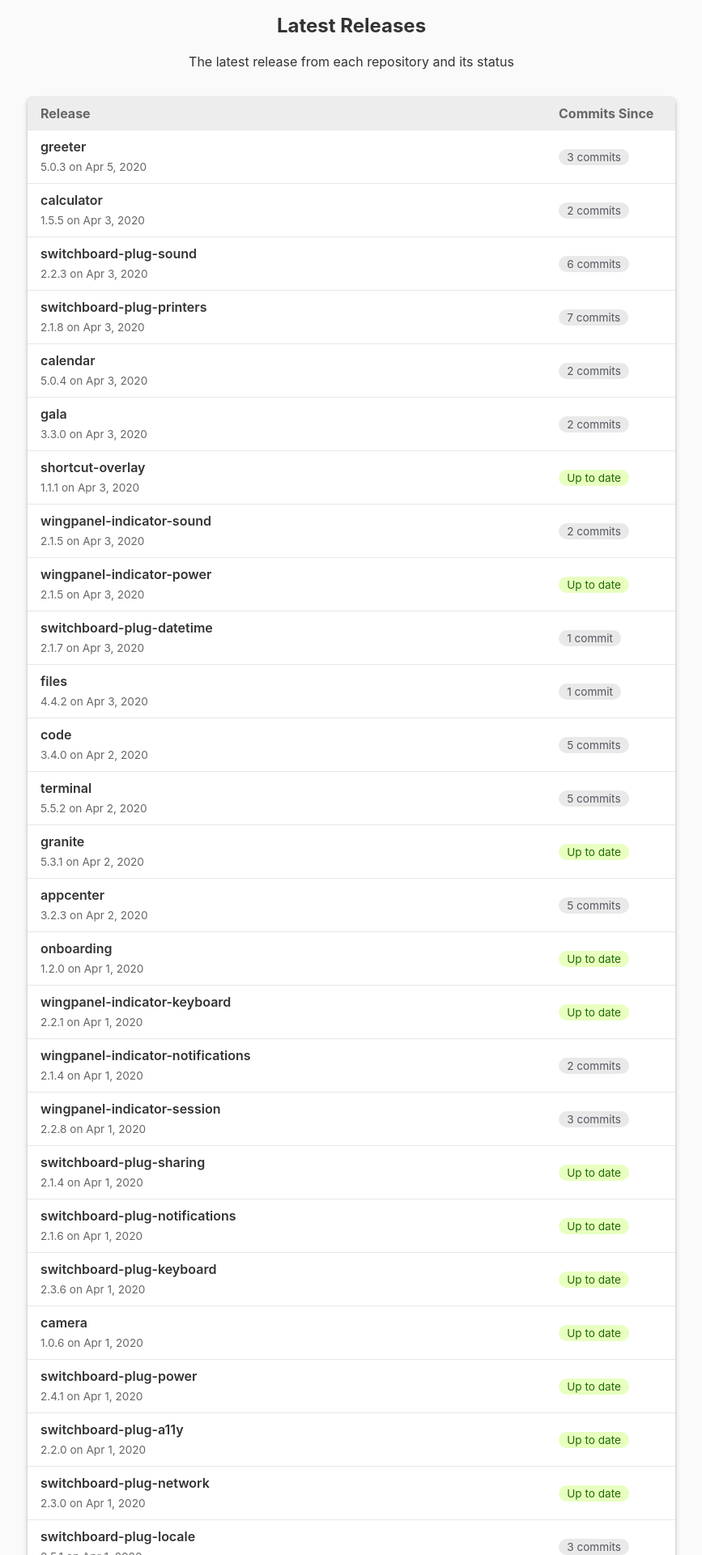
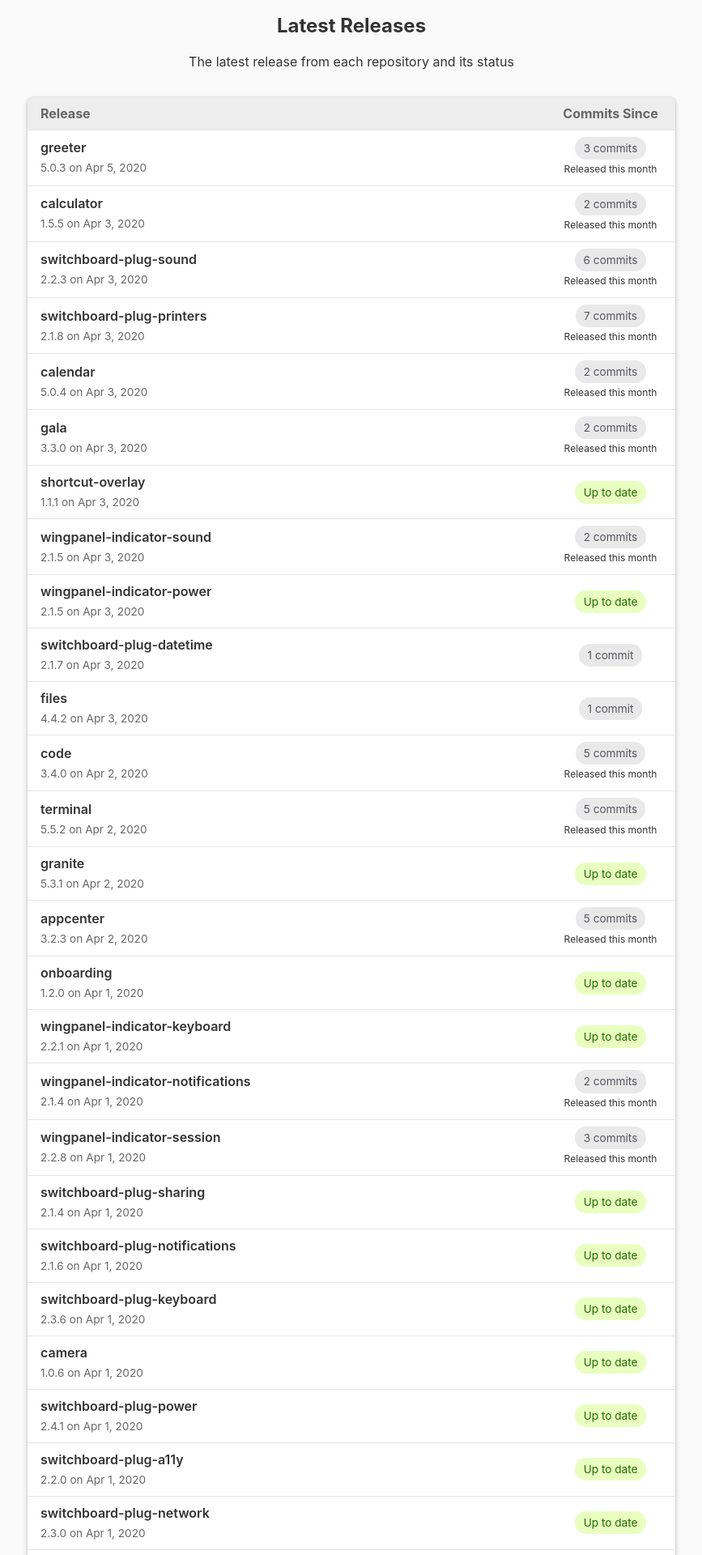
Before and after one commit to elementary/releases, a Jekyll site: the page built from index.html, in a window 1280 px wide. Shown: the top 1920 px of the page at 81% size, without its empty margins (206-1073 px from the left). Built offline with Jekyll 4.4.1, drawn with Linux system fonts in a browser that asks for light colours; some of the changed text lies outside the part shown.

Commit message:
Try some ideas

```diff
--- a/css/main.scss
+++ b/css/main.scss
@@ -95,10 +95,20 @@ a {
   opacity: 0.75;
 }
 
+.status {
+  text-align: center;
+
+  small {
+    display: block;
+    font-size: 0.75em;
+  }
+}
+
 .badge {
   background-color: var(--status-bg-color);
   border-radius: 1em;
   color: var(--status-fg-color);
+  display: inline-block;
   font-size: 0.85em;
   padding: 0.15em 0.75em;
   white-space: nowrap;
--- a/index.html
+++ b/index.html
@@ -19,20 +19,29 @@ layout: default
     <tr id="{{ repo.name }}" >
       <td class="release">
         <a href="{{ repo_href }}" class="name">{{ repo.name }}</a>
-        <a class="version" href="{{ repo.releases.first.href }}">
+        <a href="{{ repo.releases.first.href }}" class="version" >
             {{ repo.releases.first.version }}
             on
             <time datetime="{{ repo.releases.first.release_date }}" title="{{ repo.releases.first.release_date }}">{{ repo.releases.first.release_date | date: "%b %e, %Y" }}</time>
         </a>
       </td>
       <td class="status">
+        {% assign now_secs = site.time | date: '%s' %}
+        {% assign repo_secs = repo.releases.first.release_date | date: '%s' %}
+        {% assign repo_age_secs = now_secs | minus: repo_secs %}
         {% if repo.new_commits == 0 %}
           <span class="badge good">Up to date</span>
         {% elsif repo.new_commits == 1 %}
           <span class="badge">
             <a href="{{ commits_href }}">{{ repo.new_commits }} commit</a>
           </span>
-        {% elsif repo.new_commits > 1 and repo.new_commits < 10 %}
+        {% comment %} one month in secs {% endcomment %}
+        {% elsif repo.new_commits <= 50 and repo_age_secs < 2592000 %}
+          <span class="badge">
+            <a href="{{ commits_href }}">{{ repo.new_commits }} commits</a>
+          </span>
+          <small>Released this month</small>
+        {% elsif repo.new_commits < 10 %}
           <span class="badge">
             <a href="{{ commits_href }}">{{ repo.new_commits }} commits</a>
           </span>
@@ -44,6 +53,10 @@ layout: default
           <span class="badge critical">
             <a href="{{ commits_href }}">{{ repo.new_commits }} commits</a>
           </span>
+        {% elsif repo.new_commits >= 100 %}
+          <span class="badge critical">
+            <a href="{{ commits_href }}">{{ repo.new_commits }} commits</a>
+          </span>
         {% endif %}
       </td>
     </tr>
```
